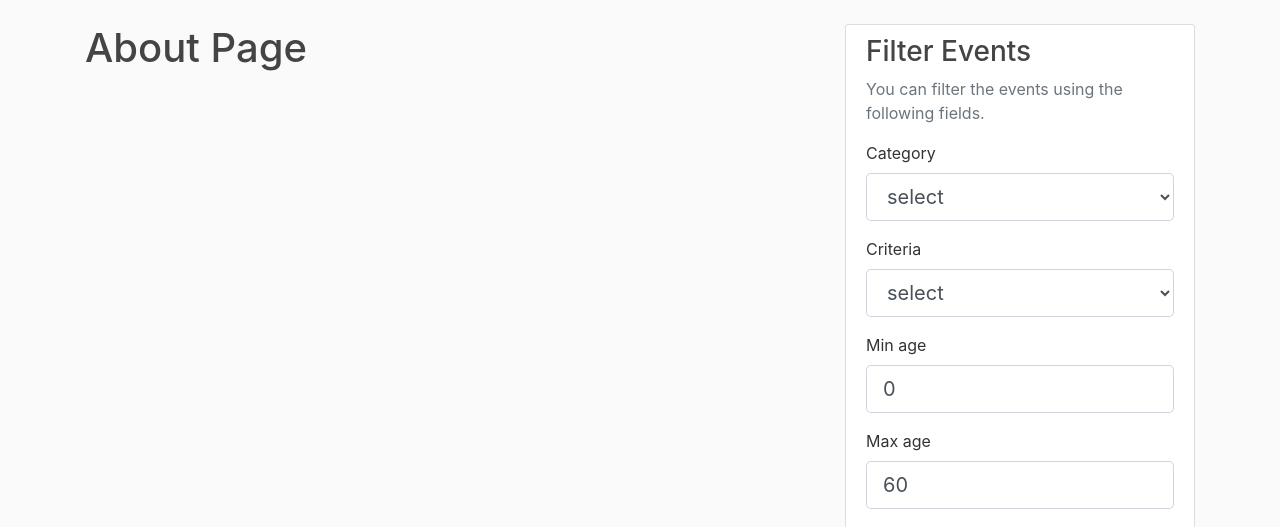
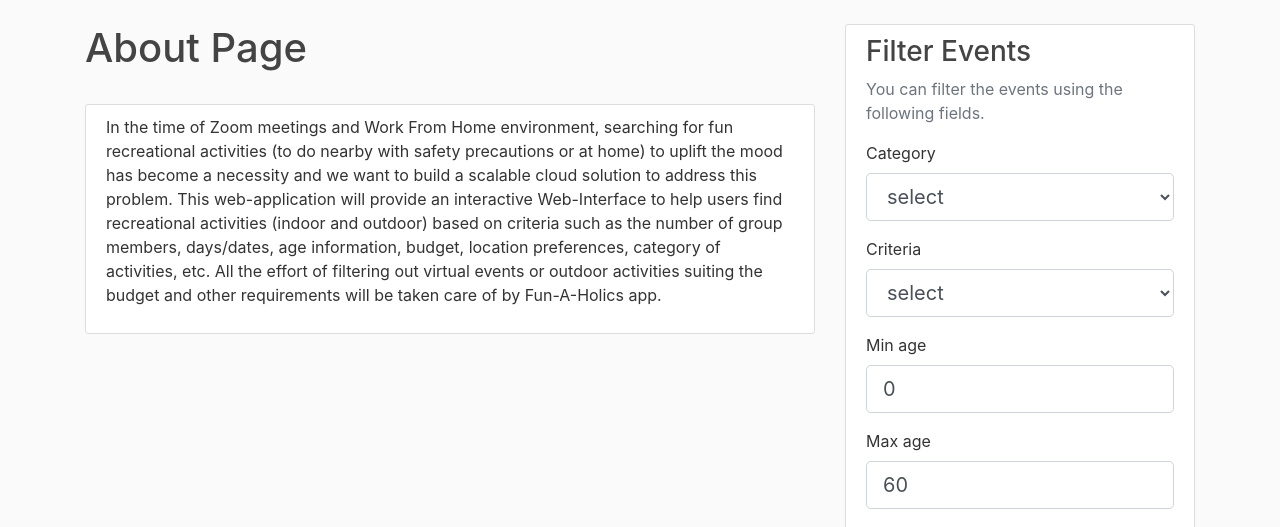
Before and after one commit to TejaswiParuchuri/Fun-A-Holics, a Flask app: page /about in a window 1280 px wide. Shown: the part 56-583 px from the top of the page. Run offline with Flask 2, Linux system fonts and the light colour scheme; some libraries are stand-ins or nearby versions.

Commit message:
added autoscaling loadcores code

```diff
--- a/app.yaml
+++ b/app.yaml
@@ -6,5 +6,6 @@ runtime_config:
   python_version: 3
 
 automatic_scaling:
+  cool_down_period_sec: 60
   cpu_utilization:
     target_utilization: 0.5
--- a/fun_a_holics/routes.py
+++ b/fun_a_holics/routes.py
@@ -9,6 +9,7 @@ from flask_login import login_user, current_user, logout_user, login_required
 from functions import *
 import datetime
 import time
+from cpu_load_generator import load_single_core, load_all_cores
 
 @app.context_processor
 def get_filter_form():
@@ -44,9 +45,11 @@ def filter_events():
 
 @app.route('/testScaling')
 def testScaling():
+    start = time.time()
     events = select_all_events_event_status(event_status='active')
-    time.sleep(20)
-    return jsonify({'status':'Success, events retrieved '+str(len(events))})
+    load_all_cores(duration_s=30, target_load=0.7)
+    end = time.time()
+    return jsonify({'status':'Success, events retrieved '+str(len(events))+', Time take:'+str(end-start)})
 
 @app.route('/about')
 def about():
--- a/fun_a_holics/templates/about.html
+++ b/fun_a_holics/templates/about.html
@@ -1,5 +1,10 @@
 {% extends "layout.html" %}
 
 {% block content %}
-    <h1>About Page</h1>
+<h1>About Page</h1><br>
+<article class="media content-section">
+    <div class="media-body">
+        <p class="article-content">In the time of Zoom meetings and Work From Home environment, searching for fun recreational activities (to do nearby with safety precautions or at home) to uplift the mood has become a necessity and we want to build a scalable cloud solution to address this problem. This web-application will provide an interactive Web-Interface to help users find recreational activities (indoor and outdoor) based on criteria such as the number of group members, days/dates, age information, budget, location preferences, category of activities, etc. All the effort of filtering out virtual events or outdoor activities suiting the budget and other requirements will be taken care of by Fun-A-Holics app.</p>
+    </div>
+</article>
 {% endblock content %}
--- a/requirements.txt
+++ b/requirements.txt
@@ -29,3 +29,4 @@ validators==0.18.2
 Werkzeug==1.0.1
 WTForms==2.3.3
 WTForms-Components==0.10.5
+cpu_load_generator==1.0.2
```
